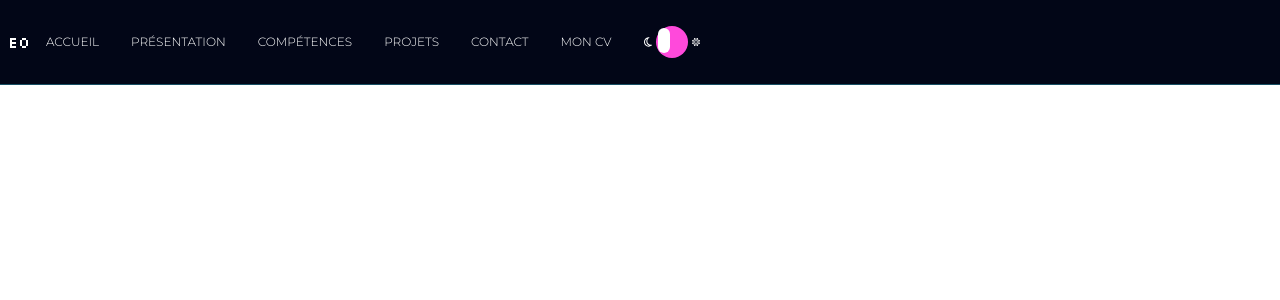
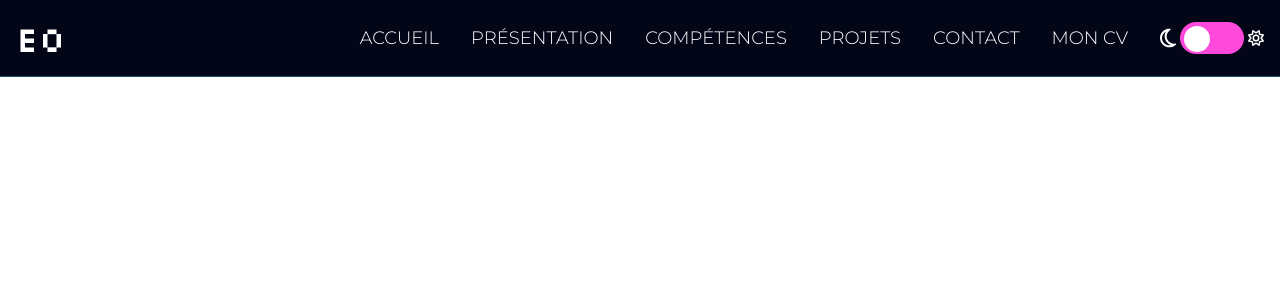
Before and after one commit to esther57-web/projet8OC, a React (Vite) app: page / in a window 1280 px wide. Shown: the top 300 px of the page. Built offline with nearby package versions, Linux system fonts and the light colour scheme.

Commit message:
responsive navbar + theme almost done

```diff
--- a/package.json
+++ b/package.json
@@ -14,7 +14,8 @@
   },
   "dependencies": {
     "react": "^18.3.1",
-    "react-dom": "^18.3.1"
+    "react-dom": "^18.3.1",
+    "react-router-dom": "^6.26.2"
   },
   "devDependencies": {
     "@eslint/js": "^9.11.1",
--- a/src/components/Navbar.jsx
+++ b/src/components/Navbar.jsx
@@ -19,25 +19,25 @@ const Navbar = () => {
     const { theme, toggleTheme } = useTheme();
     console.log(theme)
   return (
-    <nav className={`flex sticky items-center xs:px-2 xs:py-2 w-full border-b border-cyan-900 lg:justify-between sm:justify-normal ${theme === "dark"? "dark" : "light"}`}>
-        <h2 className='xs:text-md font-silkscreen'>EO</h2>
-        <div className="flex xs:flex-row-reverse xs:w-full items-center relative sm:flex-row">
-            <div className='flex md:mr-4'>
-                <div className={`${isNavbarVisible ? "xs:block xs:absolute xs:left-1/2 xs:top-7 xs:transform -translate-x-1/2 xs:py-2 xs:border-b xs:border-cyan-900" : "xs:hidden"} ${theme === "dark" ? "dark" : "light"} sm:flex w-full`}>
+    <nav className={`flex sticky items-center xs:px-2 xs:py-2 w-full border-b border-cyan-900 lg:justify-between sm:justify-normal sm:py-0 lg:px-4 ${theme === "dark"? "dark" : "light"}`}>
+        <h2 className='xs:text-lg font-silkscreen md:text-4xl'>EO</h2>
+        <div className="flex xs:flex-row-reverse xs:w-full items-center relative sm:flex-row sm:justify-center lg:justify-end">
+            <div className='flex md:mr-4 sm:relative'>
+                <div className={`${isNavbarVisible ? "xs:block xs:absolute xs:left-1/2 xs:top-8 xs:transform -translate-x-1/2 xs:py-2 xs:border-b xs:border-cyan-900" : "xs:hidden"} ${theme === "dark" ? "dark" : "light"} sm:flex w-full sm:relative sm:top-auto`}>
                     <img src={theme === "dark" ? darkCross : lightCross} onClick={toggleNavbar} className='flex ml-auto mr-4 cursor-pointer sm:hidden'></img>
                     {['Accueil', 'Présentation', 'Compétences', 'Projets', 'Contact', 'Mon CV'].map((nav, index) => (
-                        <a key={index} href={nav === "Accueil" ? '/' : `#${nav}`} className="flex xs:leading-relaxed sm:py-5 lg:py-6 px-4 justify-center items-center cursor-pointer hover:bg-pp-gradient transition duration-300 xs:text-xs lg:uppercase ">{nav}</a>
+                        <a key={index} href={nav === "Accueil" ? '/' : `#${nav}`} className={`${theme === "dark" ? "sm:hover:bg-pp-gradient" : "sm:hover:bg-slate-600 sm:hover:text-white"} flex xs:leading-relaxed sm:py-5 lg:py-6 sm:px-2 lg:px-4 justify-center items-center cursor-pointer transition duration-300 xs:text-xs lg:uppercase lg:text-lg`}>{nav}</a>
                     ))}
                 </div>
                 <img src={theme === "dark" ? darkBar : lightBar} onClick={toggleNavbar} className='cursor-pointer sm:hidden' alt="dérouler le menu de navigation"></img>
             </div>
-            <div className='flex xs:absolute xs:left-1/2 xs:transform -translate-x-1/2 sm:relative sm:left-auto sm:transform-none'>
-                <img className='xs:w-2' src={theme === "dark" ? darkMoon : lightMoon} alt='icône lune'></img>
-                <label htmlFor="check" className="mx-1 flex rounded-full bg-pink xs:w-8 xs:h-4  relative lg:h-8 cursor-pointer">
+            <div className='flex xs:absolute xs:left-1/2 xs:transform xs:-translate-x-1/2 sm:right-0 sm:left-auto sm:transform-none lg:relative'>
+                <img className='xs:w-2 lg:w-4' src={theme === "dark" ? darkMoon : lightMoon} alt='icône lune'></img>
+                <label htmlFor="check" className="mx-1 flex rounded-full bg-pink xs:w-8 xs:h-4  relative lg:w-16 lg:h-8 cursor-pointer">
                     <input onChange={toggleTheme} type="checkbox" id="check" className='x-centered sr-only peer'></input>
-                    <span className='w-2/5 h-4/5 bg-white absolute rounded-full xs:left-0.5 xs:top-0.5 peer-checked:bg-black xs:peer-checked:left-4 transition-all duration-500'></span>
+                    <span className='w-2/5 h-4/5 bg-white absolute rounded-full xs:left-0.5 xs:top-0.5 lg:left-1 lg:top-1 peer-checked:bg-black xs:peer-checked:left-4 lg:peer-checked:left-9 transition-all duration-500'></span>
                 </label>
-                <img src={theme === "dark" ? darkSun : lightSun} className='xs:w-2' alt='icône soleil'></img>
+                <img src={theme === "dark" ? darkSun : lightSun} className='xs:w-2 lg:w-4' alt='icône soleil'></img>
             </div>
         </div>
     </nav>
--- a/tailwind.config.js
+++ b/tailwind.config.js
@@ -12,7 +12,7 @@ export default {
         },
         screens: {
           xs: '300px',
-          sm: '480px',
+          sm: '600px',
           md: '768px',
           lg: '950px',
           xl: '1440px',
```
Also changed, not shown: 1 other file (tests, documents, lock files or other folders).
